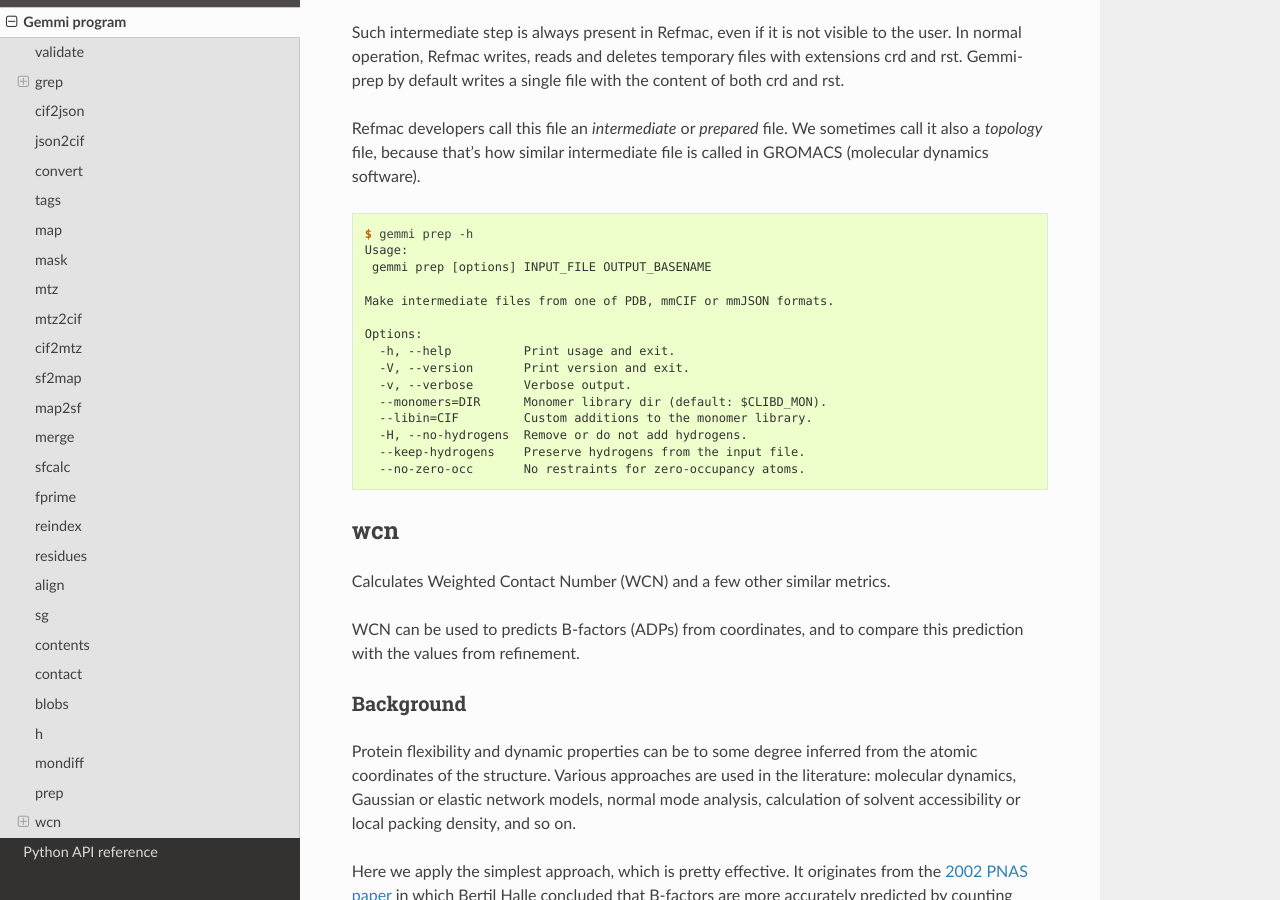
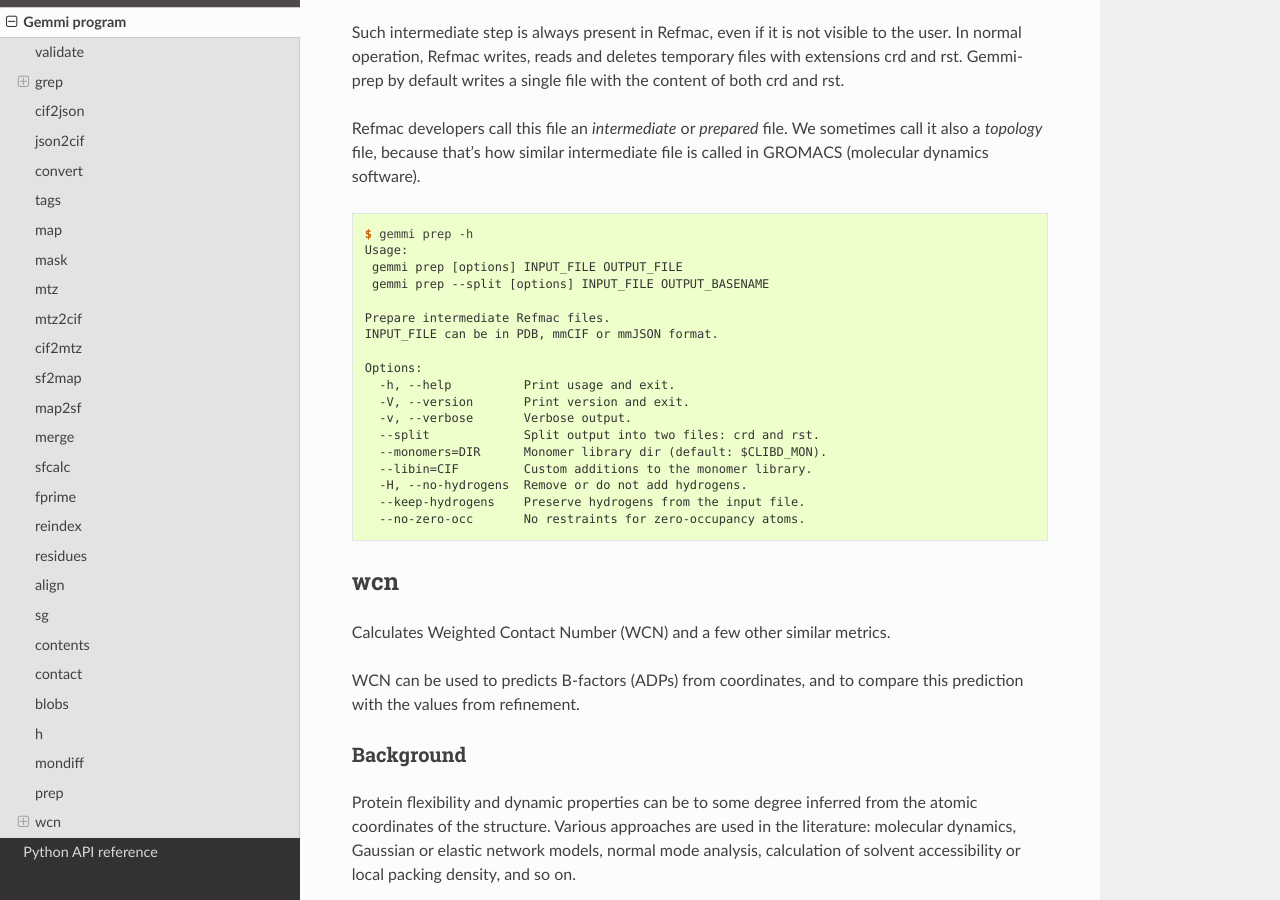
Before and after one commit to project-gemmi/gemmi, a Sphinx documentation site: the page built from docs/utils.rst, in a window 1280 px wide and 900 px high, scrolled down 23743 px. Built offline with Sphinx 7.4.7 and the Read the Docs theme 2.0.0, drawn with Linux system fonts in a browser that asks for light colours.

Commit message:
gemmi-prep: add option --split

```diff
--- a/docs/prep-help.txt
+++ b/docs/prep-help.txt
@@ -1,13 +1,16 @@
 $ gemmi prep -h
 Usage:
- gemmi prep [options] INPUT_FILE OUTPUT_BASENAME
+ gemmi prep [options] INPUT_FILE OUTPUT_FILE
+ gemmi prep --split [options] INPUT_FILE OUTPUT_BASENAME
 
-Make intermediate files from one of PDB, mmCIF or mmJSON formats.
+Prepare intermediate Refmac files.
+INPUT_FILE can be in PDB, mmCIF or mmJSON format.
 
 Options:
   -h, --help          Print usage and exit.
   -V, --version       Print version and exit.
   -v, --verbose       Verbose output.
+  --split             Split output into two files: crd and rst.
   --monomers=DIR      Monomer library dir (default: $CLIBD_MON).
   --libin=CIF         Custom additions to the monomer library.
   -H, --no-hydrogens  Remove or do not add hydrogens.
```
Also changed, not shown: 1 other file.
